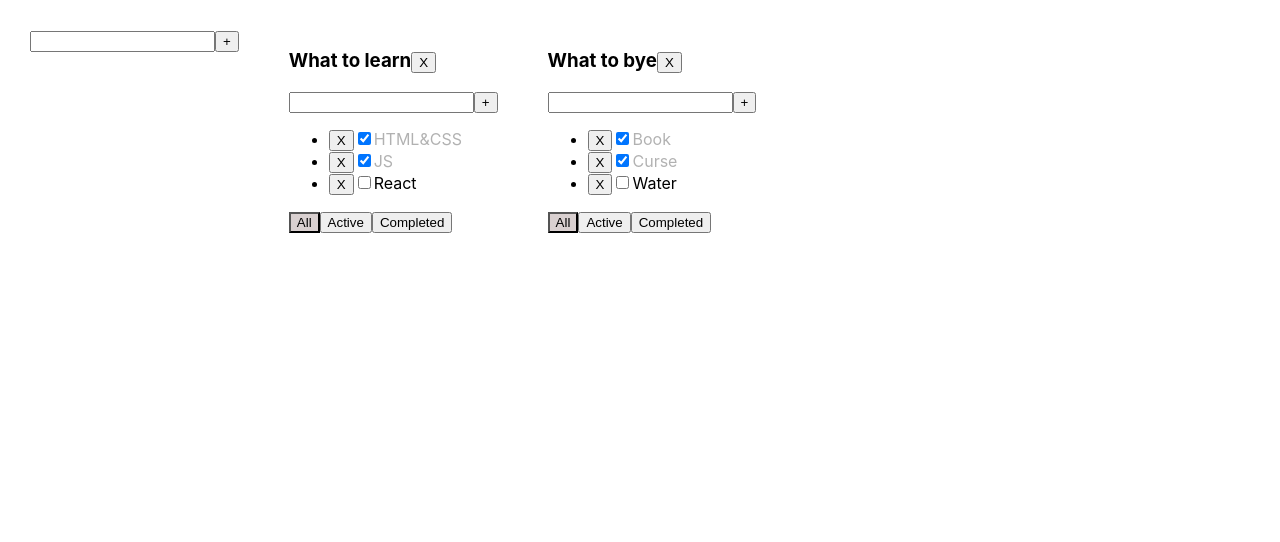
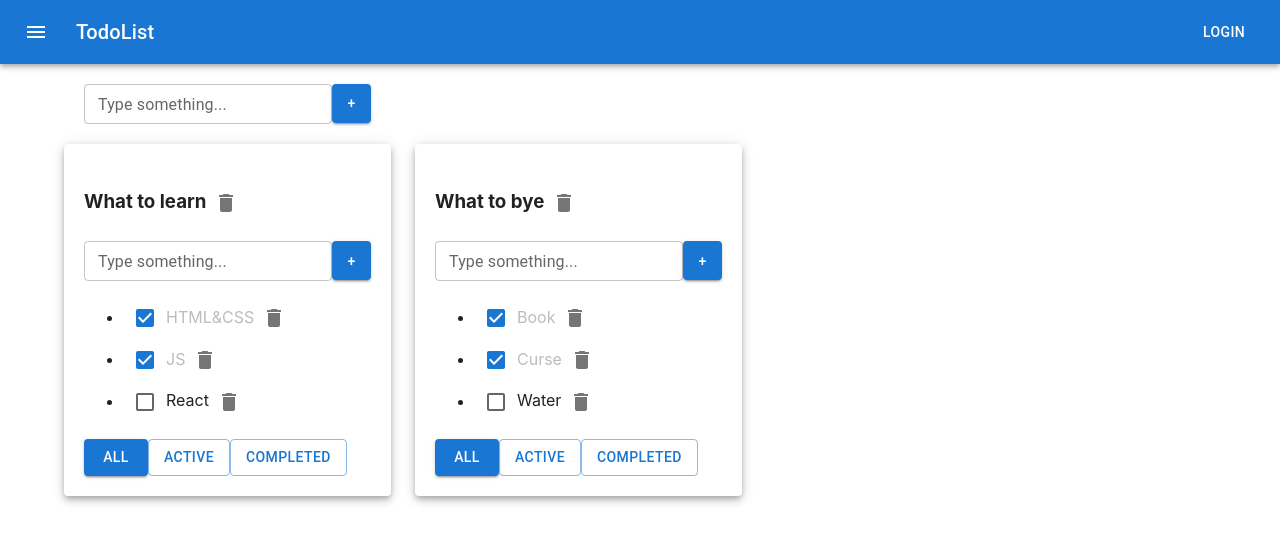
Before and after one commit to KirillDolzhenkov/task-manager-app, a React (Create React App) app: page / in a window 1280 px wide. Shown: the top 542 px of the page. Built offline with nearby package versions, Linux system fonts and the light colour scheme.

Commit message:
added mui

```diff
--- a/package.json
+++ b/package.json
@@ -4,10 +4,10 @@
   "private": true,
   "homepage": "https://KirillDolzhenkov.github.io/test-todolist",
   "dependencies": {
-    "@emotion/react": "^11.11.0",
+    "@emotion/react": "^11.11.3",
     "@emotion/styled": "^11.11.0",
-    "@mui/icons-material": "^5.11.16",
-    "@mui/material": "^5.13.3",
+    "@mui/icons-material": "^5.15.10",
+    "@mui/material": "^5.15.10",
     "@mui/styled-engine-sc": "^5.10.6",
     "@testing-library/jest-dom": "^5.16.5",
     "@testing-library/react": "^13.4.0",
--- a/src/App.css
+++ b/src/App.css
@@ -1,8 +1,8 @@
-.App {
+/*.App {
   padding: 30px;
   display: flex;
 }
 
 .App > div {
   margin-right: 50px;
-}
+}*/
--- a/src/App.tsx
+++ b/src/App.tsx
@@ -3,6 +3,11 @@ import { v1 } from 'uuid';
 import './App.css';
 import {Todolist} from './Todolist';
 import {AddItemForm} from "./components/AddItemForm";
+import {ButtonAppBar} from "./ButtonAppBar";
+import Container from "@mui/material/Container";
+import Grid from '@mui/material/Grid'
+import Paper from '@mui/material/Paper';
+
 
 export type TasksType = {
     id: string
@@ -104,6 +109,8 @@ function App() {
 
     const mappedTodoLists = todoLists.map(tl => {
         return (
+            <Grid item>
+                <Paper elevation={5} sx={{padding: "20px"}}>
                     <Todolist
                         key={tl.id}
                         id={tl.id}
@@ -118,14 +125,25 @@ function App() {
                         changeTaskTitle={changeTaskTitle}
                         changeTodoTitle={changeTodoTitle}
                     />
+                </Paper>
+            </Grid>
         )
     });
 
 
     return (
         <div className="App">
-            <AddItemForm addItem={(title)=>AddTodoList(title)}/>
+            <ButtonAppBar/>
+            <Container fixed>
+                <Grid container sx={{padding: "20px"}}>
+                    <Grid item>
+                        <AddItemForm addItem={(title) => AddTodoList(title)}/>
+                    </Grid>
+                </Grid>
+                <Grid container spacing={3}>
                     {mappedTodoLists}
+                </Grid>
+            </Container>
         </div>
     );
 }
--- /dev/null
+++ b/src/ButtonAppBar.tsx
@@ -0,0 +1,32 @@
+import * as React from 'react';
+import AppBar from '@mui/material/AppBar';
+import Box from '@mui/material/Box';
+import Toolbar from '@mui/material/Toolbar';
+import Typography from '@mui/material/Typography';
+import Button from '@mui/material/Button';
+import IconButton from '@mui/material/IconButton';
+import MenuIcon from '@mui/icons-material/Menu';
+
+export function ButtonAppBar() {
+    return (
+        <Box sx={{ flexGrow: 1 }}>
+            <AppBar position="static">
+                <Toolbar>
+                    <IconButton
+                        size="large"
+                        edge="start"
+                        color="inherit"
+                        aria-label="menu"
+                        sx={{ mr: 2 }}
+                    >
+                        <MenuIcon />
+                    </IconButton>
+                    <Typography variant="h6" component="div" sx={{ flexGrow: 1 }}>
+                        TodoList
+                    </Typography>
+                    <Button color="inherit">Login</Button>
+                </Toolbar>
+            </AppBar>
+        </Box>
+    );
+}
--- a/src/TodoList.tsx
+++ b/src/TodoList.tsx
@@ -1,9 +1,17 @@
 import React, {useState} from "react";
 import {FilterValueType, TasksType} from "./App";
-import {Button} from "./components/Button";
+import {ButtonComponent} from "./components/ButtonComponent";
 import {AddItemForm} from "./components/AddItemForm";
 import styles from "./Todolist.module.css";
 import {EditTableSpan} from "./components/EditTableSpan";
+
+import IconButton from '@mui/material/IconButton';
+import Checkbox from '@mui/material/Checkbox';
+import DeleteIcon from '@mui/icons-material/Delete';
+
+import {jsx} from "@emotion/react";
+import JSX = jsx.JSX;
+import Button from "@mui/material/Button";
 
 type TodolistPropsType = {
     id: string
@@ -33,9 +41,13 @@ export const Todolist: React.FC<TodolistPropsType> = (props) => {
 
     const [selectedButton, setSelectedButton] = useState<FilterValueType>(props.filter);
 
-    const allButtonClassname = selectedButton === "All" ? styles.selectedButton : "";
+    /*const allButtonClassname = selectedButton === "All" ? styles.selectedButton : "";
     const activeButtonClassname = selectedButton === "Active" ? styles.selectedButton : "";
-    const completedButtonClassname = selectedButton === "Completed" ? styles.selectedButton : "";
+    const completedButtonClassname = selectedButton === "Completed" ? styles.selectedButton : "";*/
+
+    const allButtonVariant = selectedButton === "All" ? "contained" : "outlined";
+    const activeButtonVariant = selectedButton === "Active" ? "contained" : "outlined";
+    const completedButtonVariant = selectedButton === "Completed" ? "contained" : "outlined";
 
     const onRemoveTask = (id: string, taskId: string) => {
         props.removeTask(id, taskId);
@@ -63,26 +75,42 @@ export const Todolist: React.FC<TodolistPropsType> = (props) => {
         props.changeTodoTitle(props.id, title);
     }
 
-    const mappedTasks = props.tasks.map(t => {
+    const mappedTasks: JSX.Element[] = props.tasks.map(t => {
         return (
             <li key={t.id}>
-                <Button
+
+                {/*<ButtonComponent
                     name={"X"}
                     callBack={()=>onRemoveTask(props.id, t.id)}
+                />*/}
+
+                <Checkbox
+                    checked={t.isDone}
+                    onChange={(event) => onIsDoneValue(t.id, event)}
                 />
-                <input
+
+
+                {/*<input
                     type="checkbox"
                     checked={t.isDone}
                     onChange={(event) => onIsDoneValue(t.id, event)}
-                />
+                />*/}
                 <EditTableSpan
                     className={t.isDone ? styles.isDone : ""}
                     name={t.name}
                     callBack={(title) => onUpdateTask(t.id, title)}
                 />
+
+                <IconButton>
+                    <DeleteIcon onClick={()=>onRemoveTask(props.id, t.id)}/>
+                </IconButton>
             </li>
         )
-    })
+    });
+
+    const onAllHandler = () => onChangeFilter(props.id, 'All');
+    const onActiveHandler = () => onChangeFilter(props.id, 'Active');
+    const onCompletedHandler = () => onChangeFilter(props.id, 'Completed');
 
     return (
         <div>
@@ -91,10 +119,15 @@ export const Todolist: React.FC<TodolistPropsType> = (props) => {
                     name={props.name}
                     callBack={(title)=>onUpdateTodo(title)}
                 />
-                <Button
+
+                {/*<ButtonComponent
                     name={"X"}
                     callBack={()=>onRemoveTodoHandler(props.id)}
-                />
+                />*/}
+
+                <IconButton>
+                    <DeleteIcon onClick={()=>onRemoveTodoHandler(props.id)}/>
+                </IconButton>
             </h3>
 
             <AddItemForm addItem={(title)=>onAddTask(props.id, title)}/>
@@ -102,22 +135,38 @@ export const Todolist: React.FC<TodolistPropsType> = (props) => {
             <ul>
                 {mappedTasks}
             </ul>
+
             <div>
                 <Button
+                    variant={allButtonVariant}
+                    onClick={onAllHandler}
+                >All</Button>
+                <Button
+                    variant={activeButtonVariant}
+                    onClick={onActiveHandler}
+                >Active</Button>
+                <Button
+                    variant={completedButtonVariant}
+                    onClick={onCompletedHandler}
+                >Completed</Button>
+
+
+                {/*<ButtonComponent
                     className={allButtonClassname}
                     name={"All"}
                     callBack={() => onChangeFilter(props.id, 'All')}
                 />
-                <Button
+                <ButtonComponent
                     className={activeButtonClassname}
                     name={"Active"}
                     callBack={() => onChangeFilter(props.id,'Active')}
                 />
-                <Button
+                <ButtonComponent
                     className={completedButtonClassname}
                     name={"Completed"}
                     callBack={() => onChangeFilter(props.id,'Completed')}
-                />
+                />*/}
+
             </div>
         </div>
     )
--- a/src/components/AddItemForm.tsx
+++ b/src/components/AddItemForm.tsx
@@ -1,5 +1,7 @@
 import React, {useState} from "react";
-import {Button} from "./Button";
+import Button from "@mui/material/Button";
+import {ButtonComponent} from "./ButtonComponent";
+import TextField from "@mui/material/TextField";
 
 type AddItemFormPropsType = {
     addItem: (title: string) => void
@@ -9,6 +11,13 @@ export const AddItemForm: React.FC<AddItemFormPropsType> = (props) => {
 
     const [title, setTitle] = useState("");
     const [error, setError] = useState<string | null>("");
+
+    const ButtonStyles = {
+        maxWidth: '39px',
+        maxHeight: '39px',
+        minWidth: '39px',
+        minHeight: '39px'
+    }
 
     const onChangeInput= (event: React.ChangeEvent<HTMLInputElement>) => {
         setTitle(event.currentTarget.value);
@@ -40,16 +49,34 @@ export const AddItemForm: React.FC<AddItemFormPropsType> = (props) => {
     return (
         <>
             <div>
-                <input
+                <TextField
+                    error={!!error}
+                    size="small"
+                    variant="outlined"
+                    label={error ? error : "Type something..."}
                     value={title}
                     onKeyDown={onInputKeyDownHandler}
                     onChange={onInputChangeHandler}
                 />
-                <Button
+                {/*<input
+                    value={title}
+                    onKeyDown={onInputKeyDownHandler}
+                    onChange={onInputChangeHandler}
+                />*/}
+
+                {/*<ButtonComponent
                     name={"+"}
                     callBack={()=>onAddItem(title)}
-                />
-                {error && <div style={{"color": "red"}}>{error}</div> }
+                />*/}
+
+                <Button
+                    variant="contained"
+                    color="primary"
+                    onClick={()=>onAddItem(title)}
+                    sx={ButtonStyles}
+                >+</Button>
+
+                {/*{error && <div style={{"color": "red"}}>{error}</div> }*/}
             </div>
         </>
     );
--- a/src/components/Button.tsx
+++ b/src/components/ButtonComponent.tsx
@@ -1,4 +1,6 @@
 import React from 'react';
+
+
 
 type ButtonPropsType = {
     className?: string
@@ -6,17 +8,18 @@ type ButtonPropsType = {
     callBack: () => void
 }
 
-export const Button: React.FC<ButtonPropsType> = (props) => {
+export const ButtonComponent: React.FC<ButtonPropsType> = ({className, callBack}, children) => {
 
-    const buttonClassname = props.className ?? "";
+    const buttonClassname = className ?? "";
     const onclickHandler = () => {
-        props.callBack();
+        callBack();
     }
 
     return (
-        <button
+        /*<button
             className={buttonClassname}
             onClick={onclickHandler}
-        >{props.name}</button>
+        >{children}</button>*/
+        <div></div>
     );
 }
```
Also changed, not shown: 1 other file (tests, documents, lock files or other folders). Lines whose indentation alone changed are shown as unchanged.
